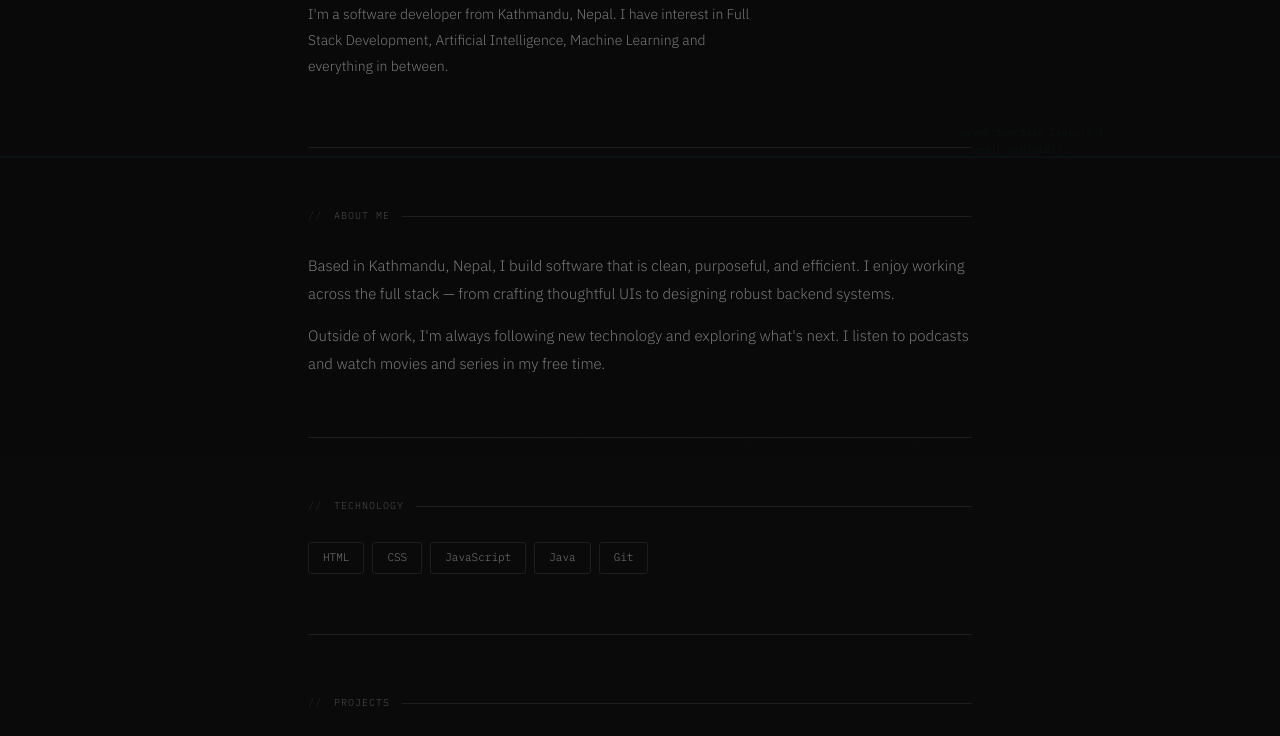
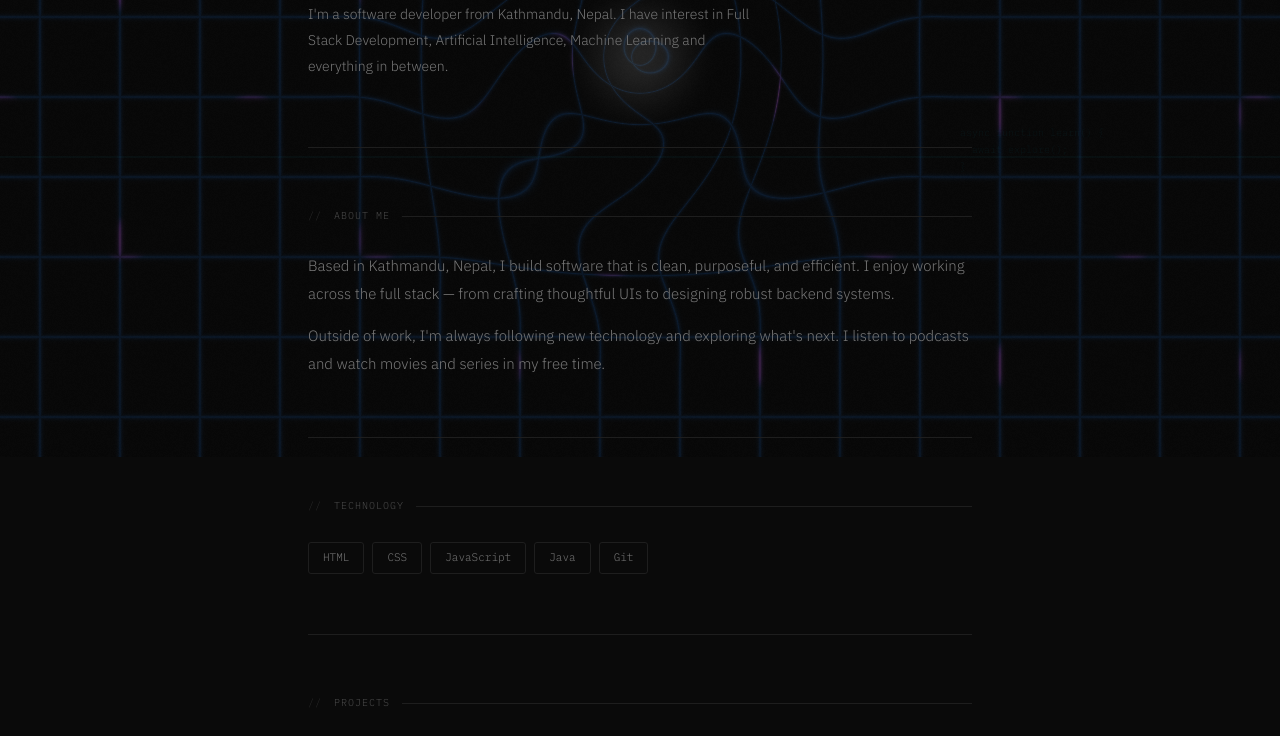
Before and after one commit to txtaryann-dev/Portfolio, a website: page index.html in a window 1280 px wide. Shown: the part 343-1079 px from the top of the page. Drawn offline with nearby package versions, Linux system fonts and the light colour scheme; animation ran at ten frames a second.

Commit message:
Add files via upload

```diff
--- a/index.html
+++ b/index.html
@@ -6,6 +6,7 @@
   <title>Aryan — Full-Stack Developer</title>
   <link rel="preconnect" href="https://fonts.googleapis.com">
   <link href="https://fonts.googleapis.com/css2?family=IBM+Plex+Mono:wght@300;400&family=IBM+Plex+Sans:ital,wght@0,300;0,400;1,300&display=swap" rel="stylesheet">
+  <script src="https://cdnjs.cloudflare.com/ajax/libs/three.js/r128/three.min.js"></script>
   <style>
     *, *::before, *::after { box-sizing: border-box; margin: 0; padding: 0; }
     :root {
@@ -33,13 +34,13 @@
       overflow-x: hidden;
     }
 
-    /* === CANVAS BACKGROUND === */
-    #matrix-canvas {
+    /* === CYBERNETIC SHADER BACKGROUND === */
+    #cybernetic-grid-container {
       position: fixed;
       top: 0; left: 0;
       width: 100%; height: 100%;
       z-index: 0;
-      opacity: 0.03;
+      opacity: 0.22;
       pointer-events: none;
     }
 
@@ -239,7 +240,7 @@
 </head>
 <body>
 
-<canvas id="matrix-canvas"></canvas>
+<div id="cybernetic-grid-container"></div>
 <div class="scanline"></div>
 
 <!-- Floating code snippets -->
@@ -589,38 +590,126 @@
 </div>
 
 <script>
-/* ===== MATRIX CANVAS ===== */
+/* ===== CYBERNETIC GRID SHADER BACKGROUND ===== */
 (function() {
-  const canvas = document.getElementById('matrix-canvas');
-  const ctx = canvas.getContext('2d');
-  let cols, drops;
+  const container = document.getElementById('cybernetic-grid-container');
+  if (!container) return;
 
-  const chars = '01アイウエオカキクケコサシスセソタチツテトナニヌネノ{}[]()<>=/\\|+-*&^%$#@!;:,.?ABCDEFabcdef';
+  // 1) Renderer, Scene, Camera, Clock
+  const renderer = new THREE.WebGLRenderer({ antialias: true, alpha: true });
+  renderer.setPixelRatio(window.devicePixelRatio || 1);
+  container.appendChild(renderer.domElement);
 
-  function init() {
-    canvas.width = window.innerWidth;
-    canvas.height = window.innerHeight;
-    const fontSize = 13;
-    cols = Math.floor(canvas.width / fontSize);
-    drops = Array(cols).fill(1);
+  const scene = new THREE.Scene();
+  const camera = new THREE.OrthographicCamera(-1, 1, 1, -1, 0, 1);
+  const clock = new THREE.Clock();
+
+  // 2) GLSL Shaders
+  const vertexShader = `
+    void main() {
+      gl_Position = vec4(position, 1.0);
+    }
+  `;
+
+  const fragmentShader = `
+    precision highp float;
+    uniform vec2 iResolution;
+    uniform float iTime;
+    uniform vec2 iMouse;
+
+    float random(vec2 st) {
+      return fract(sin(dot(st.xy, vec2(12.9898, 78.233)))
+                   * 43758.5453123);
+    }
+
+    void main() {
+      // normalize coords around center
+      vec2 uv    = (gl_FragCoord.xy - 0.5 * iResolution.xy)
+                   / iResolution.y;
+      vec2 mouse = (iMouse - 0.5 * iResolution.xy)
+                   / iResolution.y;
+
+      float t         = iTime * 0.2;
+      float mouseDist = length(uv - mouse);
+
+      // warp effect around mouse
+      float warp = sin(mouseDist * 20.0 - t * 4.0) * 0.1;
+      warp *= smoothstep(0.4, 0.0, mouseDist);
+      uv += warp;
+
+      // grid lines
+      vec2 gridUv = abs(fract(uv * 10.0) - 0.5);
+      float line  = pow(1.0 - min(gridUv.x, gridUv.y), 50.0);
+
+      // base grid color pulsing
+      vec3 gridColor = vec3(0.1, 0.5, 1.0);
+      vec3 color     = gridColor
+                     * line
+                     * (0.5 + sin(t * 2.0) * 0.2);
+
+      // energetic pulses along grid
+      float energy = sin(uv.x * 20.0 + t * 5.0)
+                   * sin(uv.y * 20.0 + t * 3.0);
+      energy = smoothstep(0.8, 1.0, energy);
+      color += vec3(1.0, 0.2, 0.8) * energy * line;
+
+      // glow around mouse
+      float glow = smoothstep(0.1, 0.0, mouseDist);
+      color += vec3(1.0) * glow * 0.5;
+
+      // subtle noise
+      color += random(uv + t * 0.1) * 0.05;
+
+      gl_FragColor = vec4(color, 1.0);
+    }
+  `;
+
+  // 3) Uniforms, Material, Mesh
+  const uniforms = {
+    iTime:       { value: 0 },
+    iResolution: { value: new THREE.Vector2() },
+    iMouse:      { value: new THREE.Vector2(
+                     window.innerWidth / 2,
+                     window.innerHeight / 2
+                   ) }
+  };
+
+  const material = new THREE.ShaderMaterial({
+    vertexShader,
+    fragmentShader,
+    uniforms
+  });
+
+  const geometry = new THREE.PlaneGeometry(2, 2);
+  const mesh     = new THREE.Mesh(geometry, material);
+  scene.add(mesh);
+
+  // 4) Resize handler
+  const onResize = () => {
+    const width  = window.innerWidth;
+    const height = window.innerHeight;
+    renderer.setSize(width, height);
+    uniforms.iResolution.value.set(width, height);
+  };
+  window.addEventListener('resize', onResize);
+  onResize(); // set initial size
+
+  // 5) Mouse handler
+  const onMouseMove = (e) => {
+    uniforms.iMouse.value.set(
+      e.clientX,
+      window.innerHeight - e.clientY
+    );
+  };
+  window.addEventListener('mousemove', onMouseMove);
+
+  // 6) Animation loop
+  function animate() {
+    requestAnimationFrame(animate);
+    uniforms.iTime.value = clock.getElapsedTime();
+    renderer.render(scene, camera);
   }
-
-  function draw() {
-    ctx.fillStyle = 'rgba(10,10,10,0.05)';
-    ctx.fillRect(0, 0, canvas.width, canvas.height);
-    ctx.fillStyle = '#22d3ee';
-    ctx.font = '13px IBM Plex Mono, monospace';
-    for (let i = 0; i < drops.length; i++) {
-      const char = chars[Math.floor(Math.random() * chars.length)];
-      ctx.fillText(char, i * 13, drops[i] * 13);
-      if (drops[i] * 13 > canvas.height && Math.random() > 0.975) drops[i] = 0;
-      drops[i]++;
-    }
-  }
-
-  init();
-  setInterval(draw, 60);
-  window.addEventListener('resize', init);
+  animate();
 })();
 
 /* ===== FLOATING CODE SNIPPETS ===== */
```
Also changed, not shown: metadata.json (added, +8 -0 lines), package.json (added, +16 -0 lines), server.js (added, +21 -0 lines), 1 other file.
